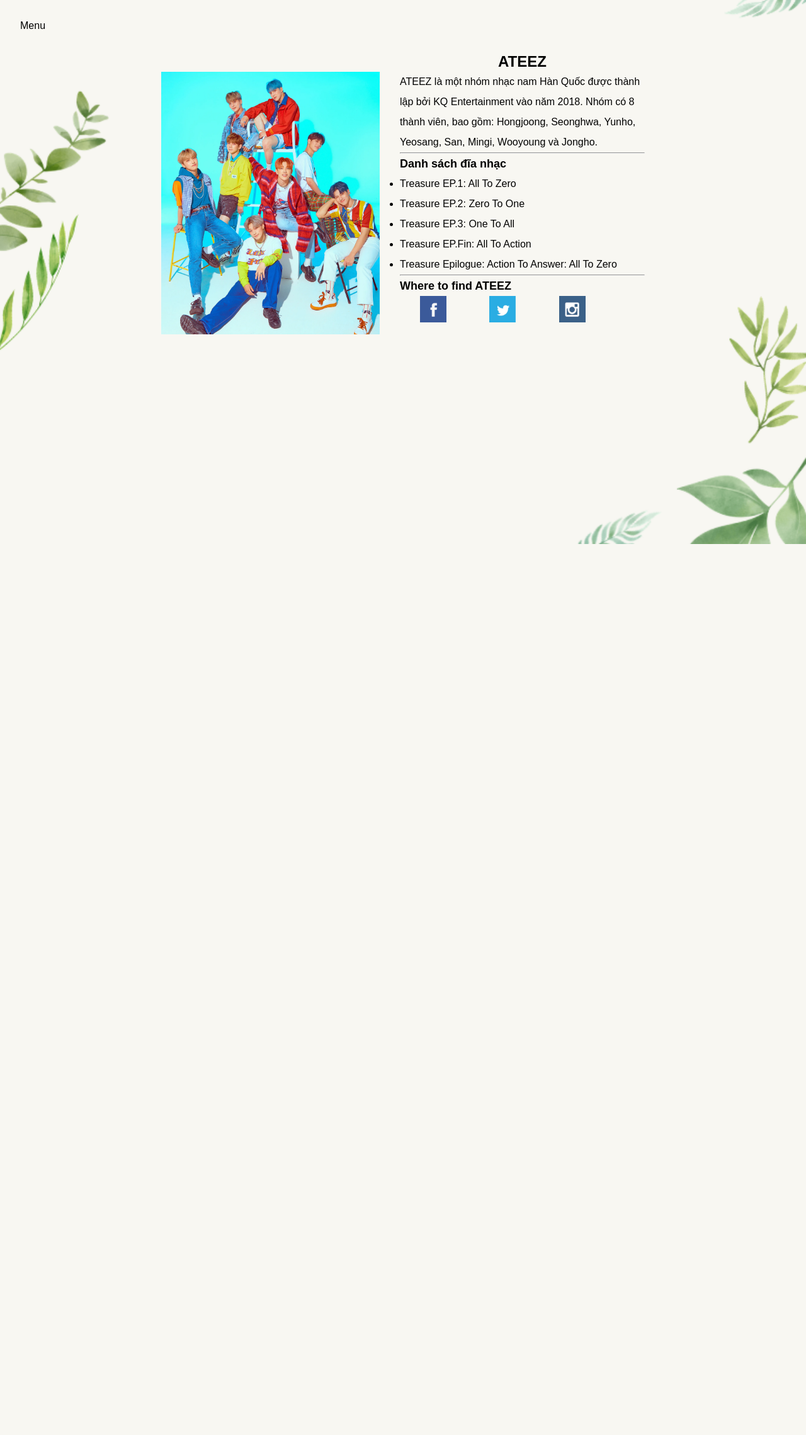
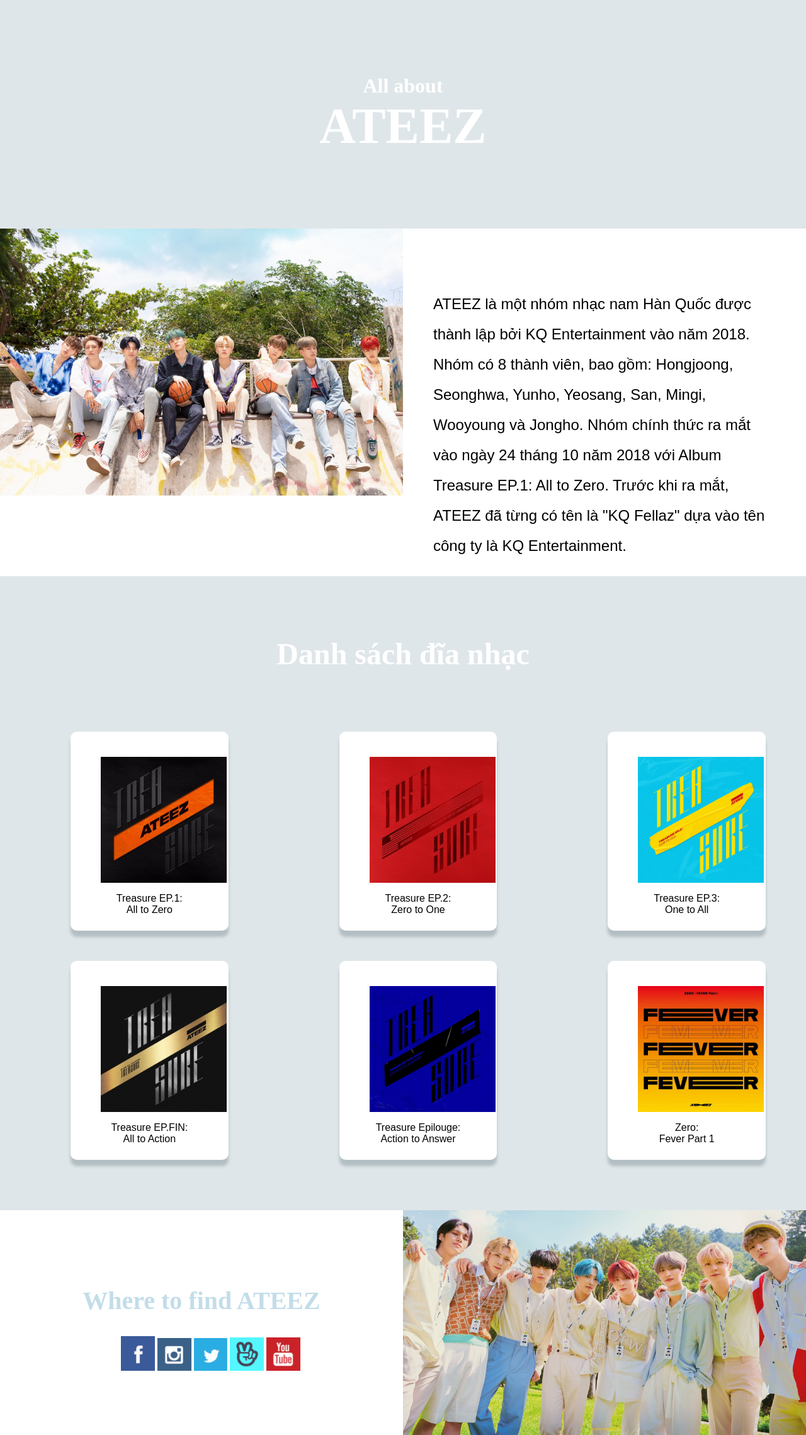
Before and after one commit to hangvtt183524/Cong_nghe_Web_va_dich_vu_truc_tuyen_20202, a PHP site: page /html/info.html in a window 1280 px wide. Shown: the whole page at 63% size. Before the commit the page ends 864 px from the top, so only its background shows below. Run offline with PHP 8.4, Linux system fonts and the light colour scheme.

Commit message:
change info page

```diff
--- a/ProjectWeb/src/View/css/info.css
+++ b/ProjectWeb/src/View/css/info.css
@@ -1,55 +1,91 @@
-* {
-	margin: 0;
-	padding: 0;
-}
-
 body {
-    font-family: sans-serif;
     margin: 0;
 }
-.bg {
-    background-image: url("../image/Capture.png");
-    height: 100%;
-
-  /* Center and scale the image nicely */
-    background-position: center;
-    background-repeat: no-repeat;
-    background-size: cover;
-    background-color:powderblue;
-    padding: 2em;
-}
-.smaller-bg {
-
-    margin: 0em 10em 5em 10em;
-    padding: 2em;
-    display: grid;
-    grid-template-columns: repeat(2, 30%, 70%);
-    grid-template-areas:
-        "left right";
-}
-img {
-    grid-area: left;
-    width: 100%;
-    margin: 2em 2em 2em 2em;
-}
-.info {
-    grid-area: right;
-    margin-left: 2em;
-    padding: 0em 2em 2em 2em;
-    line-height: 2em;
-}
-.info p {
-    line-height: 2em;
+.p0 {
+    background-color: #dfe6e9;
+    padding: 4em 0;
 }
 h1 {
     text-align: center;
+    color: white;
+    font-size: 5rem;
 }
-h2 {
-    font-size: large;
+h1 span {
+    text-align: center;
+    display: block;
+    font-size: 2rem;
 }
-.info img {
-    width:42px;
-    height:42px;
-    margin-top: 0em;
-    padding: 0em 0em 0em 0em;
+.p1 {
+    display: grid;
+    grid-template-columns: repeat(2, 50% 50%);
 }
+.p1-1 img {
+    width: 100%;
+}
+.p1-2 p{
+    font-size: 1.5rem;
+    line-height: 2em;
+    font-family: sans-serif;
+    padding: 3em 2em 0 2em;
+}
+.p2 {
+    background-color: #dfe6e9;
+    padding-bottom: 5em;
+}
+.p2 h2 {
+    margin: 0;
+    color: white;
+    text-align: center;
+    font-size: 3rem;
+    padding: 2em 0 2em;
+}
+.p2-1{
+    display: grid;
+    grid-template-columns: repeat(3, 1fr);
+	grid-row-gap: 3em;
+}
+.album {
+    max-width: 55%;
+    background-color: white;
+    margin-left: 7em;
+    border-radius: 10px;
+    padding: 0.5em;
+    box-shadow: 0px 10px 5px #b2bec3;
+}
+.album:hover {
+    box-shadow: 15px 15px 15px #b2bec3;
+	background: #FFEAFF;
+}
+.album img {
+    width: 200px;
+    height: 200px;
+    padding: 2em 2em 1em 2.5em;
+}
+.albname {
+    text-align: center;
+    font-size: 1rem;
+    font-family: sans-serif;
+    padding-bottom: 1em;
+}
+.albname span {
+    display: block;
+}
+.p3 {
+    display: grid;
+    grid-template-columns: repeat(2, 50%);
+}
+.p3-2 img {
+    width: 100%;
+}
+.p3-1 h2 {
+    text-align: center;
+    font-size: 2.5rem;
+    margin-top: 3em;
+    color: #c2dde9;
+}
+.p3-1 img {
+    width: 12%;
+}
+.sns {
+    padding-left: 12em;
+}
--- a/ProjectWeb/src/View/html/idol_list.html
+++ b/ProjectWeb/src/View/html/idol_list.html
@@ -85,7 +85,7 @@
 				<div class="card">
 					<div class="name">ATEEZ</div>
 					<div class="image">
-						<img src="../image/ateez.jpg">
+						<img src="../image/ateez-list.jpg">
 					</div>
 					<div class="text">Beautiful</div>
 
--- a/ProjectWeb/src/View/html/info.html
+++ b/ProjectWeb/src/View/html/info.html
@@ -1,38 +1,67 @@
 <html>
     <head>
-        <title>Info page</title>
+        <title>Info Page</title>
         <link rel="stylesheet" href="../css/info.css">
     </head>
     <body>
-        <div class="bg">
-            <header>
-                <p>Menu</p>
-            </header>
-            <div class="smaller-bg">
-                <img src="../image/ateez.jpg" alt="Picture of idol">
-                <section>
-                    <div class="info">
-                        <h1>ATEEZ</h2>
+        <div class="p0">
+            <h1><span>All about</span>ATEEZ</h1>
+        </div>
+        <div class="p1">
+            <div class="p1-1">
+                <img src="../image/ateez.jpg" alt="pic of idol">
+            </div>
+            <div class="p1-2">
                 <p>
                     ATEEZ là một nhóm nhạc nam Hàn Quốc được thành lập bởi KQ Entertainment vào năm 2018.
                     Nhóm có 8 thành viên, bao gồm: Hongjoong, Seonghwa, Yunho, Yeosang, San, Mingi, Wooyoung và Jongho.
+                    Nhóm chính thức ra mắt vào ngày 24 tháng 10 năm 2018 với Album Treasure EP.1: All to Zero.
+                    Trước khi ra mắt, ATEEZ đã từng có tên là "KQ Fellaz" dựa vào tên công ty là KQ Entertainment.
                 </p>
-                        <hr>
+            </div>
+        </div>
+        <div class="p2">
             <h2>Danh sách đĩa nhạc</h2>
-                        <ul>
-                            <li>Treasure EP.1: All To Zero</li>
-                            <li>Treasure EP.2: Zero To One</li>
-                            <li>Treasure EP.3: One To All</li>
-                            <li>Treasure EP.Fin: All To Action</li>
-                            <li>Treasure Epilogue: Action To Answer: All To Zero</li>
-                        </ul>
-                        <hr>
+            <div class="p2-1">
+                <div class="album">
+                    <img src="../image/album1.png" alt="album1">
+                    <div class="albname"><span>Treasure EP.1:</span>All to Zero</div>
+                </div>
+                <div class="album">
+                    <img src="../image/album2.png" alt="album2">
+                    <div class="albname"><span>Treasure EP.2:</span>Zero to One</div>
+                </div>
+                <div class="album">
+                    <img src="../image/album3.png" alt="album3">
+                    <div class="albname"><span>Treasure EP.3:</span>One to All</div>
+                </div>
+                <div class="album">
+                    <img src="../image/album4.png" alt="album4">
+                    <div class="albname"><span>Treasure EP.FIN:</span> All to Action</div>
+                </div>
+                <div class="album">
+                    <img src="../image/album5.png" alt="album5">
+                    <div class="albname"><span>Treasure Epilouge:</span>Action to Answer</div>
+                </div>
+                <div class="album">
+                    <img src="../image/album6.png" alt="album6">
+                    <div class="albname"><span>Zero:</span>Fever Part 1</div>
+                </div>
+            </div>
+        </div>
+        <div class="p3">
+            <div class="p3-1">
                 <h2>Where to find ATEEZ</h2>
-                        <a href="https://facebook.com/ATEEZofficial"><img src="../image/facebook.jpg" alt="facebook link"></a>
-                        <a href="https://twitter.com/ATEEZofficial"><img src="../image/twitter.jpg" alt="twitter link" ></a>
-                        <a href="https://instagram.com/ATEEZ_official_"><img src="../image/insta.jpg" alt="insta link"></a>
+                <div class="sns">
+                    <a href="https://facebook.com/ATEEZofficial"><img src="../image/facebook.jpg" alt="sns"></a>
+                    <a href="https://facebook.com/ATEEZofficial"><img src="../image/insta.jpg" alt="sns"></a>
+                    <a href="https://facebook.com/ATEEZofficial"><img src="../image/twitter.jpg" alt="sns"></a>
+                    <a href="https://facebook.com/ATEEZofficial"><img src="../image/vlive.png" alt="sns"></a>
+                    <a href="https://facebook.com/ATEEZofficial"><img src="../image/yt.jpg" alt="sns"></a>
                 </div>
-                </section>
+            </div>
+            <div class="p3-2">
+                <img src="../image/ateez1.jpg" alt="pic of idol">
             </div>
         </div>
     </body>
```
Also changed, not shown: ProjectWeb/src/View/image/album1.png (added), ProjectWeb/src/View/image/album2.png (added), ProjectWeb/src/View/image/album3.png (added), ProjectWeb/src/View/image/album4.png (added), ProjectWeb/src/View/image/album5.png (added), ProjectWeb/src/View/image/album6.png (added), ProjectWeb/src/View/image/ateez-list.jpg (added), ProjectWeb/src/View/image/ateez.jpg, ProjectWeb/src/View/image/ateez1.jpg (added), ProjectWeb/src/View/image/vlive.png (added), ProjectWeb/src/View/image/yt.jpg (added). Lines whose indentation alone changed are shown as unchanged.
